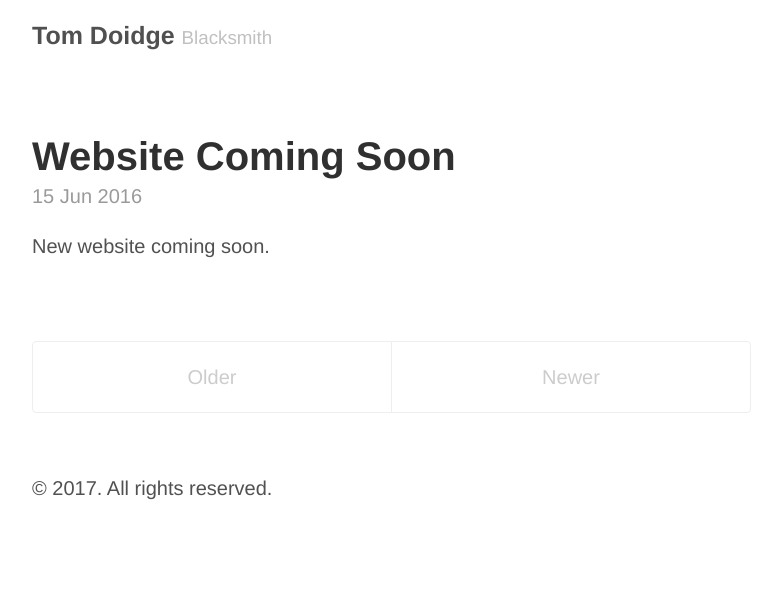
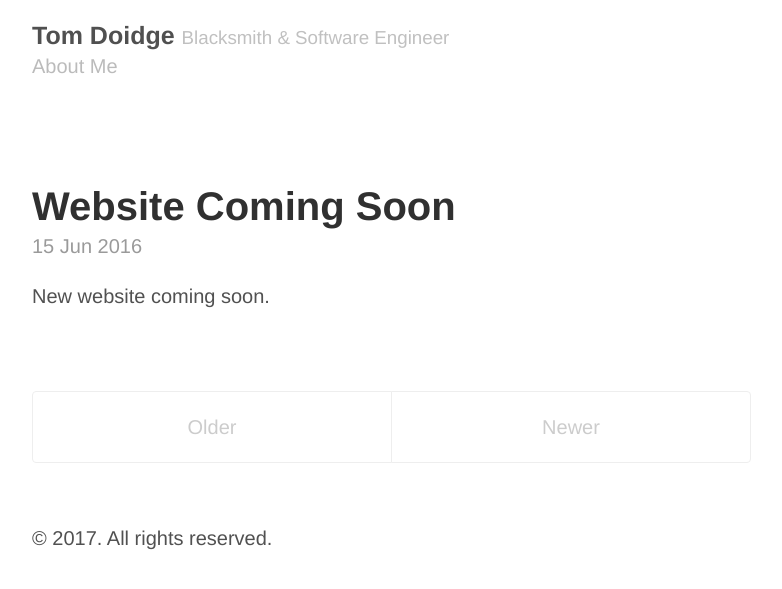
Before and after one commit to tombdoidge/tombdoidge.github.io, a Jekyll site: the page built from index.html, in a window 1280 px wide. Shown: the top 589 px of the page, without its empty margins (248-1030 px from the left). Built offline with Jekyll 4.4.1, drawn with Linux system fonts in a browser that asks for light colours; Markdown is read by kramdown in place of the engine named in the settings; the list of posts is cut into pages by our own code.

Commit message:
About me added

```diff
--- a/_config.yml
+++ b/_config.yml
@@ -1,15 +1,14 @@
 # Dependencies
 markdown:         redcarpet
-pygments:         true
+highlighter:      pygments
 
 # Permalinks
 permalink:        pretty
 
 # Setup
 title:            Tom Doidge
-tagline:          Blacksmith
+tagline:          Blacksmith & Software Engineer
 url:              http://tomdoidge.com
-paginate:         1
 baseurl:          /
 author:
   name:           Tom Doidge
@@ -19,3 +18,7 @@ author:
 version:          1.0.0
 github:
   repo:           https://github.com/tombdoidge/tombdoidge.github.io
+
+# Custom header pages
+pages_list:
+  About Me: '/about'
--- a/_layouts/default.html
+++ b/_layouts/default.html
@@ -11,6 +11,14 @@
           <a href="{{ site.baseurl }}" title="Home">{{ site.title }}</a>
           <small>{{ site.tagline }}</small>
         </h3>
+
+        <ul class="nav">
+         {% for page in site.pages_list %}
+        <li>
+            <a href="{{ page[1]  }}">{{ page[0] }}</a>
+        </li>
+        {% endfor %}
+        </ul>
       </div>
 
       {{ content }}
--- a/index.html
+++ b/index.html
@@ -4,7 +4,7 @@ title: Home
 ---
 
 <div class="posts">
-  {% for post in paginator.posts %}
+    {% for post in site.posts %}
   <div class="post">
     <h1 class="post-title">
       <a href="{{ post.url }}">
--- a/public/css/syntax.css
+++ b/public/css/syntax.css
@@ -63,3 +63,20 @@
 .css .o,
 .css .o + .nt,
 .css .nt + .nt { color: #999; }
+
+.nav {
+    padding-left: 0;
+    list-style: none;
+}
+
+.nav a {
+    color: #bbbbbb;
+}
+
+h2 {
+    margin-top: 30px;
+    color: #212121;
+}
+h2 {
+    font-size: 21px;
+}
```
Also changed, not shown: about.md (+19 -16 lines), Gemfile.lock (added), README.md, assets/tomdoidge.jpg (added).
